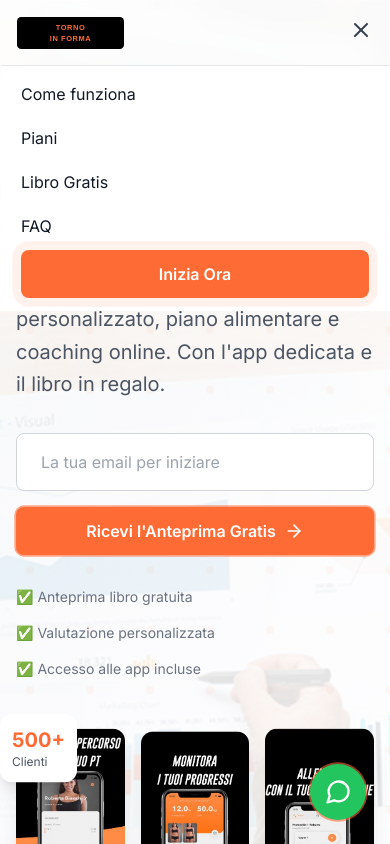
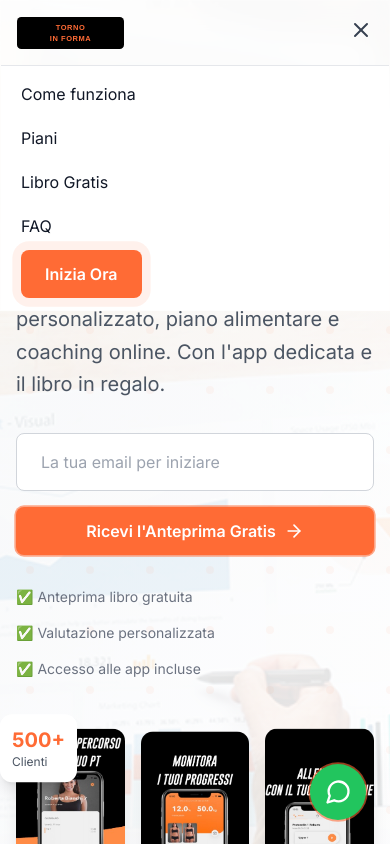
Before and after one commit to Padu76/tornoinforma-landing, a Next.js app: page / in a window 390 px wide. Both pictures are taken after a click on the button 361 px from the left and 30 px from the top of the page. Shown: the top 844 px of the page. Built offline with nearby package versions, Linux system fonts and the light colour scheme.

Commit message:
Fix pulsante Inizia Ora navbar - porta al form hero in cima

```diff
--- a/app/components/Navbar.tsx
+++ b/app/components/Navbar.tsx
@@ -5,6 +5,10 @@ import Image from 'next/image'
 
 export default function Navbar() {
   const [isOpen, setIsOpen] = useState(false)
+
+  const scrollToTop = () => {
+    window.scrollTo({ top: 0, behavior: 'smooth' })
+  }
 
   return (
     <nav className="fixed top-0 w-full z-50 glass-effect">
@@ -26,7 +30,7 @@ export default function Navbar() {
               <a href="#piani" className="hover:text-primary transition-colors">Piani</a>
               <a href="#libro" className="hover:text-primary transition-colors">Libro Gratis</a>
               <a href="#faq" className="hover:text-primary transition-colors">FAQ</a>
-              <a href="#inizia" className="btn-primary ml-4">Inizia Ora</a>
+              <button onClick={scrollToTop} className="btn-primary ml-4">Inizia Ora</button>
             </div>
           </div>
 
@@ -48,7 +52,7 @@ export default function Navbar() {
             <a href="#piani" className="block px-3 py-2 hover:text-primary">Piani</a>
             <a href="#libro" className="block px-3 py-2 hover:text-primary">Libro Gratis</a>
             <a href="#faq" className="block px-3 py-2 hover:text-primary">FAQ</a>
-            <a href="#inizia" className="block btn-primary m-3 text-center">Inizia Ora</a>
+            <button onClick={scrollToTop} className="block btn-primary m-3 text-center w-auto">Inizia Ora</button>
           </div>
         </div>
       )}
```
